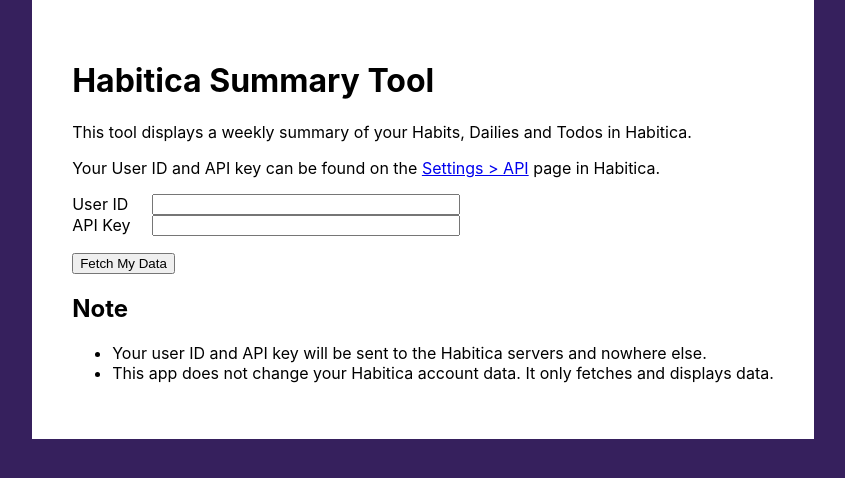
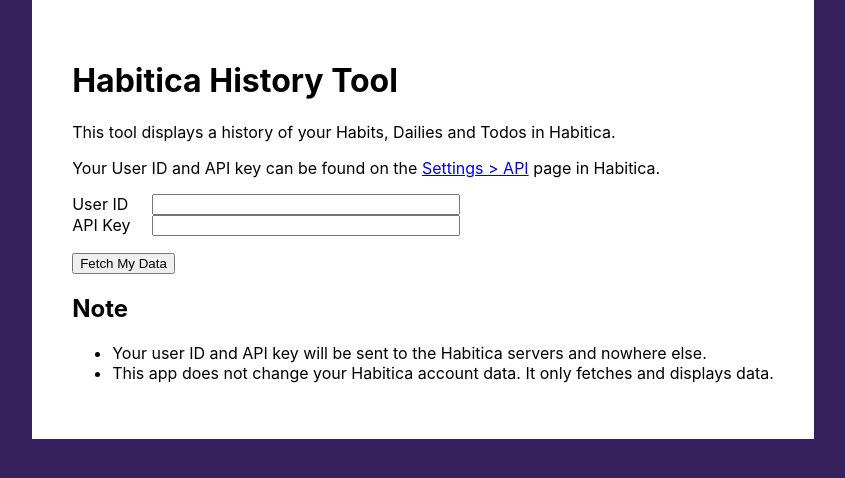
Before and after one commit to ddycai/habitica-tracker, a React (Create React App) app: page / in a window 1280 px wide. Shown: the top 478 px of the page, without its empty margins (217-1062 px from the left). Built offline with nearby package versions, Linux system fonts and the light colour scheme; what node-interval-tree would draw is missing.

Commit message:
Rename Summary -> History

```diff
--- a/package.json
+++ b/package.json
@@ -1,8 +1,8 @@
 {
-  "name": "habitica-summary",
+  "name": "habitica-history",
   "version": "0.1.0",
   "private": true,
-  "homepage": "http://ddycai.github.io/habitica-summary",
+  "homepage": "http://ddycai.github.io/habitica-history",
   "dependencies": {
     "@primer/octicons-react": "^10.1.0",
     "@testing-library/jest-dom": "^4.2.4",
--- a/public/index.html
+++ b/public/index.html
@@ -21,7 +21,7 @@
       work correctly both with client-side routing and a non-root public URL.
       Learn how to configure a non-root public URL by running `npm run build`.
     -->
-    <title>Habitica Summary Tool</title>
+    <title>Habitica History Tool</title>
   </head>
   <body>
     <noscript>You need to enable JavaScript to run this app.</noscript>
--- a/src/App.tsx
+++ b/src/App.tsx
@@ -2,7 +2,7 @@
 import log from "loglevel";
 
 import "./App.css";
-import UserSummary from "./UserSummary";
+import UserHistory from "./UserHistory";
 
 export const DATE_KEY_FORMAT = "YYYYMMDD";
 
@@ -46,11 +46,11 @@
   ) {
     return (
       <div className="App">
-        <h1>Habitica Summary Tool</h1>
+        <h1>Habitica History Tool</h1>
         {error && <div className="error">Error: {error.message}</div>}
         <p>
-          This tool displays a weekly summary of your Habits, Dailies and
-          Todos in Habitica.
+          This tool displays a history of your Habits, Dailies and Todos in
+          Habitica.
         </p>
         <p>
           Your User ID and API key can be found on the{" "}
@@ -102,7 +102,7 @@
     );
   } else {
     return (
-      <UserSummary
+      <UserHistory
         userId={userId}
         userApiKey={userApiKey}
         setError={setAppError}
--- a/src/DailySummary.tsx
+++ b/src/DailyHistory.tsx
@@ -4,21 +4,21 @@
 
 import { DATE_KEY_FORMAT } from "./App";
 import { Task } from "./HabiticaTypes";
-import { AppContext } from "./UserSummary";
+import { AppContext } from "./UserHistory";
 import { TaskIcon } from "./TaskIcon";
-import SummaryTableHeader from "./SummaryTableHeader";
+import HistoryTableHeader from "./HistoryTableHeader";
 
-export interface DailySummaryProps {
+export interface DailyHistoryProps {
   data: Task[];
 }
 
-export default function DailySummary(props: DailySummaryProps) {
+export default function DailyHistory(props: DailyHistoryProps) {
   const [showNoHistory, setShowNoHistory] = useState(false);
 
   return (
     <section className="dailys">
       <table>
-        <SummaryTableHeader
+        <HistoryTableHeader
           title="Dailies"
           setShowNoHistory={setShowNoHistory}
           showNoHistory={showNoHistory}
--- a/src/HabitSummary.tsx
+++ b/src/HabitHistory.tsx
@@ -4,21 +4,21 @@
 
 import { Task } from "./HabiticaTypes";
 import { DATE_KEY_FORMAT } from "./App";
-import { AppContext } from "./UserSummary";
+import { AppContext } from "./UserHistory";
 import { TaskIcon } from "./TaskIcon";
-import SummaryTableHeader from "./SummaryTableHeader";
+import HistoryTableHeader from "./HistoryTableHeader";
 
-export interface HabitSummaryProps {
+export interface HabitHistoryProps {
   data: Task[];
 }
 
-export default function HabitSummary(props: HabitSummaryProps) {
+export default function HabitHistory(props: HabitHistoryProps) {
   const [showNoHistory, setShowNoHistory] = useState(false);
 
   return (
     <section className="habits">
       <table>
-        <SummaryTableHeader
+        <HistoryTableHeader
           title="Habits"
           setShowNoHistory={setShowNoHistory}
           showNoHistory={showNoHistory}
--- a/src/SummaryTableHeader.tsx
+++ b/src/HistoryTableHeader.tsx
@@ -1,9 +1,9 @@
 import React, { useContext } from "react";
 import { UnfoldIcon, FoldIcon } from "@primer/octicons-react";
 
-import { AppContext } from "./UserSummary";
+import { AppContext } from "./UserHistory";
 
-export default function SummaryTableHeader(props: {
+export default function HistoryTableHeader(props: {
   title: string;
   setShowNoHistory: (val: boolean) => void;
   showNoHistory: boolean;
--- a/src/TaskIcon.tsx
+++ b/src/TaskIcon.tsx
@@ -4,7 +4,7 @@
 
 import "./TaskIcon.css";
 import { Task } from "./HabiticaTypes";
-import { AppContext } from "./UserSummary";
+import { AppContext } from "./UserHistory";
 
 export function TaskIcon(props: { task: Task }) {
   const context = useContext(AppContext);
--- a/src/TodoSummary.tsx
+++ b/src/TodoHistory.tsx
@@ -1,14 +1,14 @@
 import React, { useContext } from "react";
 import moment from "moment";
 
-import "./TodoSummary.css";
+import "./TodoHistory.css";
 import { Task } from "./HabiticaTypes";
-import { AppContext } from "./UserSummary";
+import { AppContext } from "./UserHistory";
 import { TaskIcon } from "./TaskIcon";
 
 const TODO_FORMAT = "MMM D";
 
-export default function TodoSummary(props: { data: Task[] }) {
+export default function TodoHistory(props: { data: Task[] }) {
   const context = useContext(AppContext);
   const startDate = context.dates[0];
   const todos = props.data.filter((todo) =>
--- a/src/UserSummary.tsx
+++ b/src/UserHistory.tsx
@@ -4,15 +4,15 @@
 
 import { AppState } from "./App";
 import { Task, History } from "./HabiticaTypes";
-import DailySummary from "./DailySummary";
-import HabitSummary from "./HabitSummary";
-import TodoSummary from "./TodoSummary";
+import DailyHistory from "./DailyHistory";
+import HabitHistory from "./HabitHistory";
+import TodoHistory from "./TodoHistory";
 
 export const DATE_KEY_FORMAT = "YYYYMMDD";
 
 const HABITICA_API_URL = "https://habitica.com/api/v3";
-const CLIENT_API_KEY =
-  "0d9428fd-d6fa-45f3-a4db-f130e3ef10ea-HabiticaSummaryTool";
+const CLIENT_KEY =
+  "0d9428fd-d6fa-45f3-a4db-f130e3ef10ea-HabiticaHistoryTool";
 const USER_PATH = "/user";
 const TASKS_PATH = "/tasks/user";
 const TODOS_COMPLETED_PATH = "/tasks/user?type=completedTodos";
@@ -35,14 +35,14 @@
   cronIntervals: new IntervalTree(),
 });
 
-interface UserSummaryProps {
+interface UserHistoryProps {
   userId: string;
   userApiKey: string;
   setError: (errorMessage: Error) => void;
   setAppState: (state: AppState) => void;
 }
 
-export default function UserSummary(props: UserSummaryProps) {
+export default function UserHistory(props: UserHistoryProps) {
   // App states
   const [isLoadingUserData, setLoadingUserData] = useState(true);
   const [isLoadingTaskData, setLoadingTaskData] = useState(true);
@@ -68,7 +68,7 @@
         "Content-Type": "application/json",
         "x-api-user": userId,
         "x-api-key": userApiKey,
-        "x-client": CLIENT_API_KEY,
+        "x-client": CLIENT_KEY,
       },
     });
   };
@@ -166,9 +166,9 @@
             setNumDaysToShow={setNumDaysToShow}
             toggleTaskIcons={() => setShowTaskIcons(!showTaskIcons)}
           />
-          <HabitSummary data={habits} />
-          <DailySummary data={dailys} />
-          <TodoSummary data={todos} />
+          <HabitHistory data={habits} />
+          <DailyHistory data={dailys} />
+          <TodoHistory data={todos} />
         </AppContext.Provider>
       </div>
     );
```
Also changed, not shown: public/manifest.json, src/TodoHistory.css (renamed from src/TodoSummary.css), 1 other file (tests, documents, lock files or other folders).
